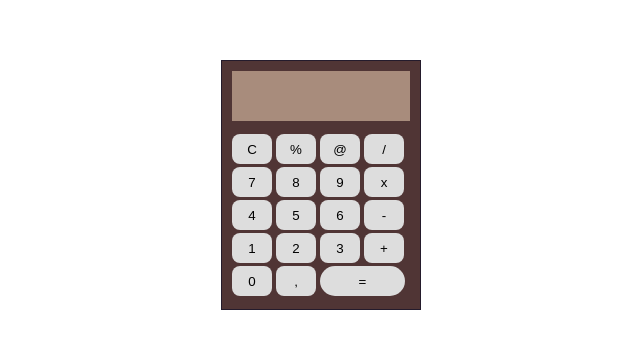
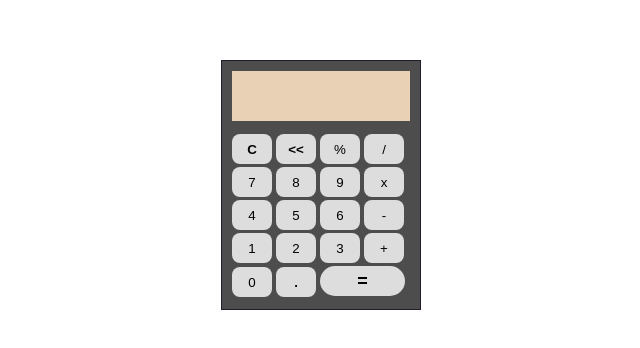
Before and after one commit to EvertonFrankllin/Calculadora, a plain HTML site: page index.html in a window 1280 px wide. Shown: the part 140-488 px from the top of the page, without its empty margins (319-959 px from the left). Drawn offline with Linux system fonts and the light colour scheme.

Commit message:
Calculadora pronta,
Calculadora pronta, com todas as funcionalidades de calculo finalizados

```diff
--- a/index.html
+++ b/index.html
@@ -9,7 +9,7 @@
     <title>Aula</title>
 </head>
 <body>
-
+   <!---->
     <div class="container">
 
         <div class="caixa">
@@ -17,25 +17,25 @@
         </div>
 
         <div class="valores">
-            <input class="apagar" onclick="elimine()" type="reset" value="C">
-            <input class="perce" type="button" value="%">
-            <input class="arroba" type="button" value="@">
-            <input class="dividir" type="button" value="/">
+            <input class="clearn" onclick="Clean()" type="button" value="C">
+            <input class="apagar"onclick="back()" type="button" value="<<">
+            <input class="arroba" onclick="insert('%')"   type="button" value="%">
+            <input class="dividir" onclick="insert('/')"  type="button" value="/">
             <input class="numero"onclick="insert('7')"type="button" value="7" >
             <input class="numero"onclick="insert('8')"type="button" value="8">
             <input class="numero"onclick="insert('9')"type="button" value="9">
-            <input class="multiplicar" type="button" value="x">
+            <input class="multiplicar"onclick="insert('*')"  type="button" value="x">
             <input class="numero"onclick="insert('4')" type="button" value="4">
             <input class="numero"onclick="insert('5')" type="button" value="5">
             <input class="numero"onclick="insert('6')" type="button" value="6">
-            <input class="tirar" type="button" value="-">
+            <input class="tirar" onclick="insert('-')" type="button" value="-">
             <input class="numero"onclick="insert('1')" type="button" value="1">
             <input class="numero"onclick="insert('2')" type="button" value="2">
             <input class="numero"onclick="insert('3')" type="button" value="3">
-            <input class="somar" type="button" value="+">
+            <input class="somar" onclick="insert('+')"  type="button" value="+">
             <input class="numero"onclick="insert('0')" type="button" value="0">
-            <input class="virg" type="button" value=",">
-            <input class="contar" type="button" value="=">
+            <input class="ponto"onclick="insert('.')"  type="button" value=".">
+            <input class="contar" onclick="contar()" type="button" value="=">
         </div><!--valores-->
 
     </div><!--container-->
--- a/script.js
+++ b/script.js
@@ -33,10 +33,24 @@ document.addEventListener('DOMContentLoaded', () => {
 */
 
 function insert (num){
-    document.getElementById('box').innerHTML = num;
+    var numero = document.getElementById('box').innerHTML ;
+    document.getElementById('box').innerHTML = numero + num;
 
 };
 
-function elimine(close){
+function Clean(){
+    document.getElementById('box').innerHTML = '';
+};
 
-}
+function back(){
+   var apagar = document.getElementById('box').innerHTML;
+   document.getElementById('box').innerHTML = apagar.slice(0, -1);
+};
+
+function contar(){
+    var visor =  document.getElementById('box').innerHTML;
+    if(visor){
+        document.getElementById('box').innerHTML = eval(visor);
+    }
+};
+contar();
--- a/style.css
+++ b/style.css
@@ -6,9 +6,10 @@
 body{
     background-image: url(./imagens/fundo.jpg);
 
+
 }
 .container{
-    background-color: #503535;
+    background-color: #000000b2;
     position: relative;
     border: 1px solid rgb(36, 27, 44);
     display: flex;
@@ -25,12 +26,13 @@ body{
     position: absolute;
     width: 100%;
     margin: 0px 10 0px 10px ;
+    overflow: hidden;
 }
 
 #box {
-    background-color: bisque;
+    white-space:pre-line;
+    background-color: rgba(255, 228, 196, 0.877);
     font-weight: bold;
-    opacity: 0.5;
     font-size: 15px;
     padding: 10px;
     text-decoration: none;
@@ -38,6 +40,7 @@ body{
     margin-top: 10px;
     width: 90%;
     text-align: right;
+    overflow: hidden;
 }
 
 
@@ -70,6 +73,8 @@ body{
     margin-top: 3px;
     width: 85px;
     height: 30px;
+    font-size: large;
+    font-weight: bold;
 }
 .contar:hover{
     color: #5a5a5a;
@@ -167,7 +172,7 @@ body{
 
 /*Botão de apagar*/
 
-.apagar{
+.clearn{
     background-color: rgb(221, 221, 221);
     border-style: none;
     border-radius: 8px;
@@ -176,20 +181,21 @@ body{
     margin-top: 3px;
     width: 40px;
     height: 30px;
+    font-weight: bold
 }
-.apagar:hover{
+.clearn:hover{
     color: #5a5a5a;
     background-color: rgb(134, 124, 124);
 }
-.apagar:active{
+.clearn:active{
     color: white;
     background-color: rgb(73, 66, 66);
+}
+/*apagar*/
 
-}
-/*porcentagem*/
-
-.perce{
+.apagar{
     background-color: rgb(221, 221, 221);
+    background-image: url(/imagens/back.png);
     border-style: none;
     border-radius: 8px;
     text-decoration: none;
@@ -197,12 +203,13 @@ body{
     margin-top: 3px;
     width: 40px;
     height: 30px;
+    font-weight: bold;
 }
-.perce:hover{
+.apagar:hover{
     color: #5a5a5a;
     background-color: rgb(134, 124, 124);
 }
-.perce:active{
+.apagar:active{
     color: white;
     background-color: rgb(73, 66, 66);
 
@@ -232,7 +239,7 @@ body{
 
 /*Virgula*/
 
-.virg{
+.ponto{
     background-color: rgb(221, 221, 221);
     border-style: none;
     border-radius: 8px;
@@ -241,12 +248,13 @@ body{
     margin-top: 3px;
     width: 40px;
     height: 30px;
+    font-weight:bold ;
 }
-.virg:hover{
+.ponto:hover{
     color: #5a5a5a;
     background-color: rgb(134, 124, 124);
 }
-.virg:active{
+.ponto:active{
     color: white;
     background-color: rgb(73, 66, 66);
 
```
Also changed, not shown: imagens/back.png (added).
